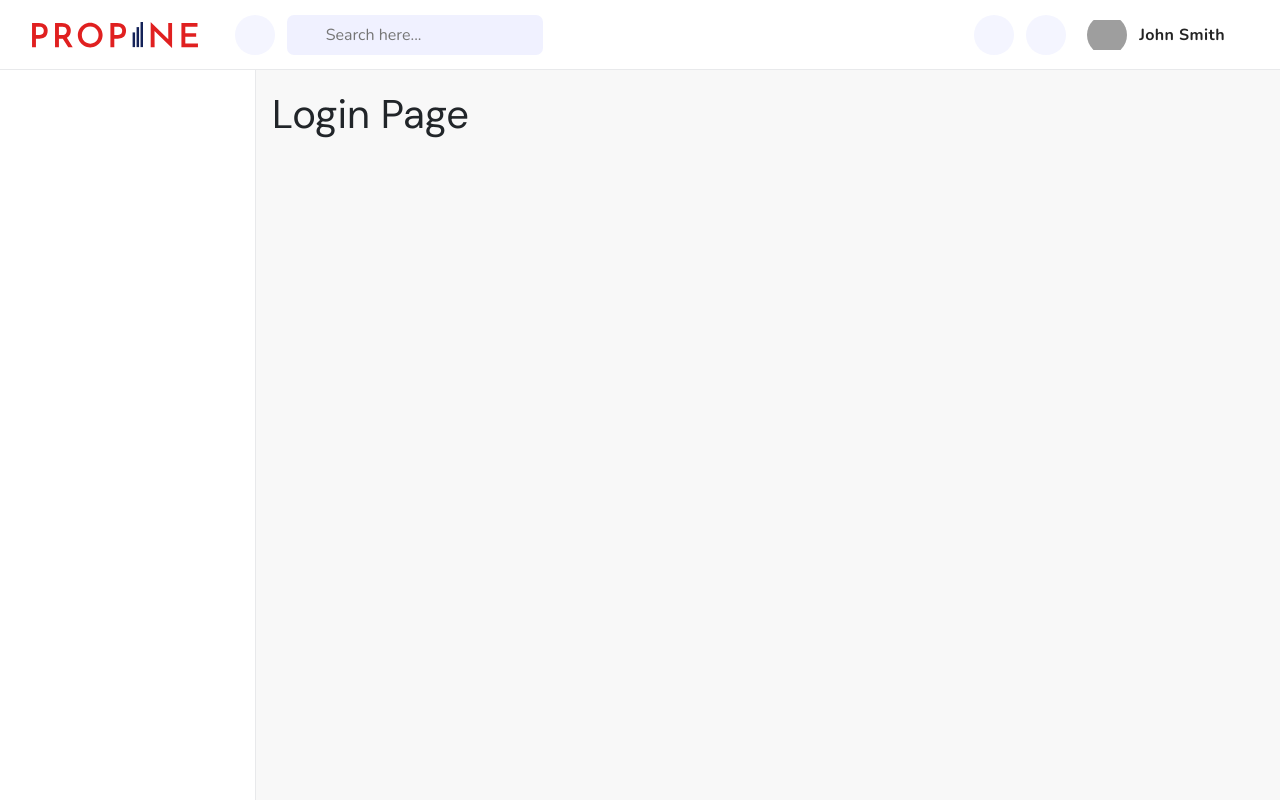
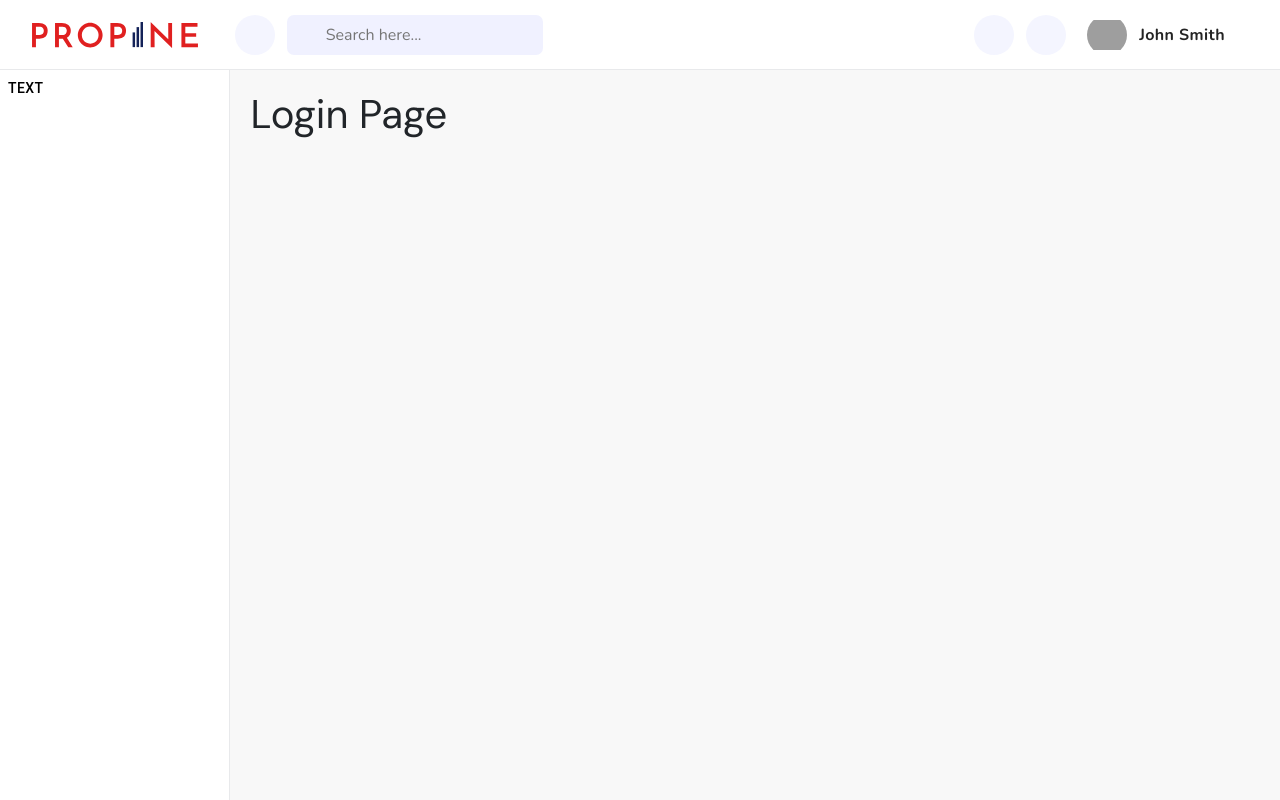
Before and after one commit to keval-gadhiya/first-project, a React (Create React App) app: page /login in a window 1280 px wide. Built offline with nearby package versions, Linux system fonts and the light colour scheme; grey boxes are pictures that could not be loaded; some icons are missing.

Commit message:
14th may

```diff
--- a/src/App.css
+++ b/src/App.css
@@ -22,13 +22,13 @@ p, span, div {
 }
 
 .main .sidebarWrapper{
-  width: 20%;
-  flex: 0 0 20%;
+  width: 18%;
+  flex: 0 0 18%;
   transition: all 0.3s ease-in-out;
 }
 
 .main .sidebarWrapper .sidebar{
-  width: 20%;
+  width: 18%;
   height: 100vh;
   position: fixed;
   top: 70px;
@@ -38,7 +38,7 @@ p, span, div {
 }
 
 
-.main {
+.content {
   background: #f8f8f8;
   width: 100%;
   padding-top: 90px;
--- a/src/component/SideBar/index.js
+++ b/src/component/SideBar/index.js
@@ -1,9 +1,21 @@
-const SideBar = () =>{
-    return(
+
+import Button from '@mui/material/Button';
+import "./side-bar.css"
+
+const SideBar = () => {
+    return (
         <>
-        <div className="sidebar">
-
-        </div>
+            <div className="sidebar">
+                <ul>
+                    <li>
+                        <Button className='w-100'>
+                            <span className='icon'></span>
+                            Text
+                            <span className='arrow'></span>
+                        </Button>
+                    </li>
+                </ul>
+            </div>
         </>
     )
 }
--- a/src/component/SideBar/side-bar.css
+++ b/src/component/SideBar/side-bar.css
@@ -0,0 +1,5 @@
+.sidebar ul{margin-bottom: 0px; padding: 0px;}
+
+.sidebar ul li{list-style: none;}
+
+.sidebar ul li button{color: black; text-align: left; justify-content: left;}
```
